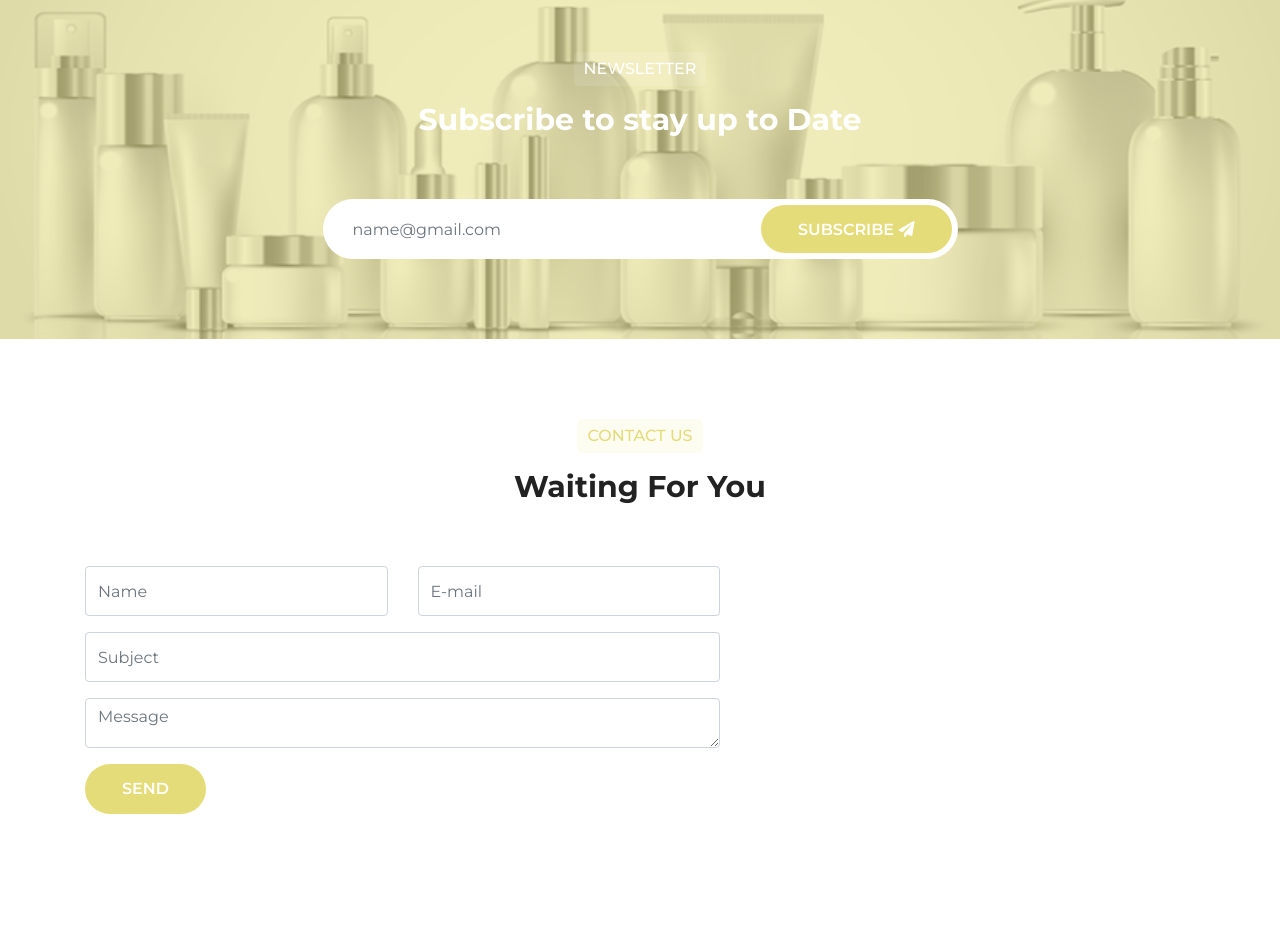
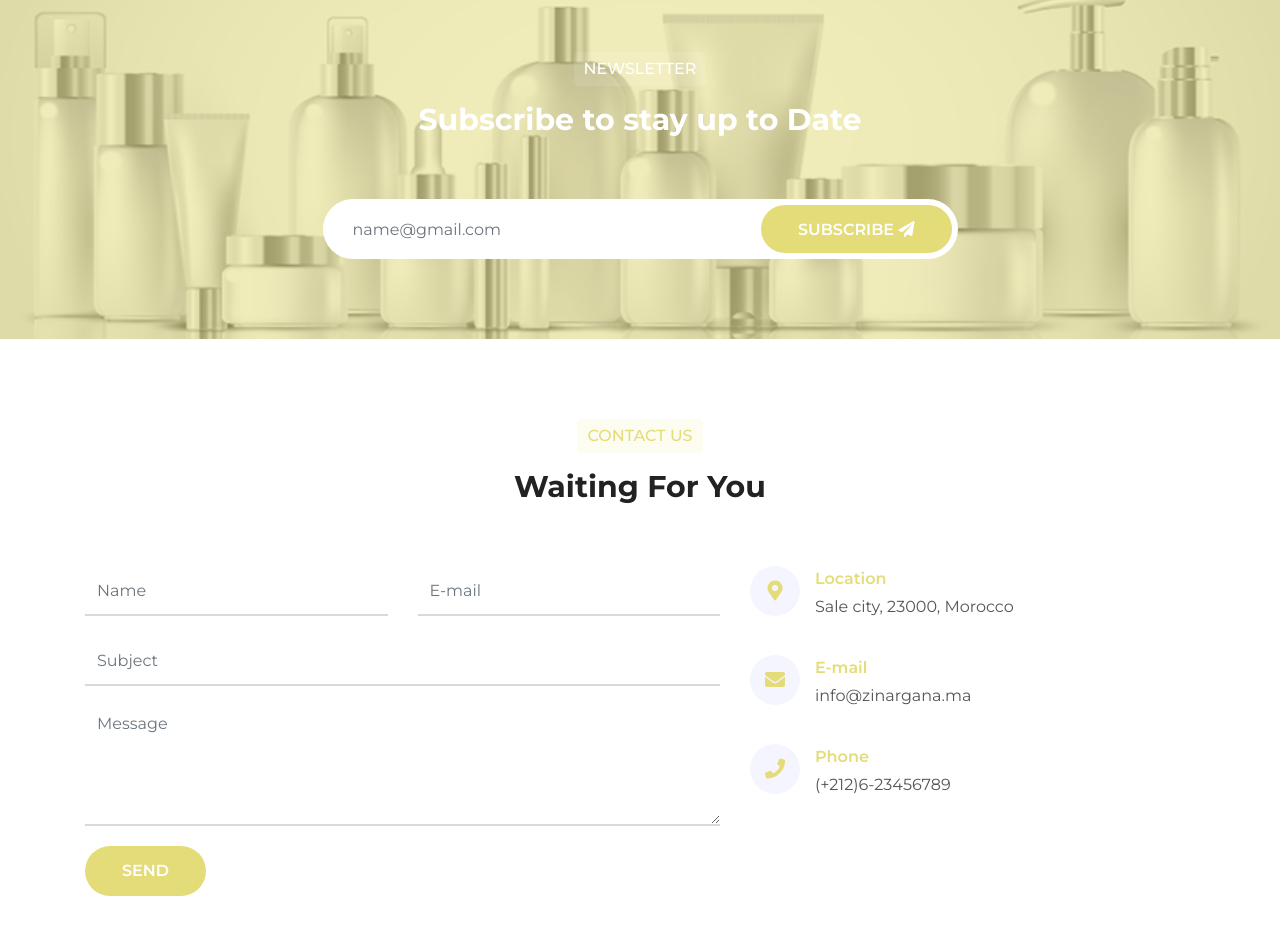
Before and after one commit to RedaMeziouni/Zinargana-landingpage, a plain HTML site: page index.html in a window 1280 px wide. Shown: the part 4489-5423 px from the top of the page. Before the commit the page ends 5383 px from the top, so only its background shows below. Drawn offline with Linux system fonts and the light colour scheme.

Commit message:
Contact section 101

```diff
--- a/css/skins/crimson.css
+++ b/css/skins/crimson.css
@@ -12,6 +12,8 @@
     background-color: #E4DC79;
 }
 
+.contact-section .contact-item h5,
+.contact-section .contact-item .icon i,
 .faq-section .support-text a,
 .testimonial-section .owl-carousel .owl-nav button.owl-next,
 .testimonial-section .owl-carousel .owl-nav button.owl-prev,
@@ -25,6 +27,7 @@
     color: #E4DC79;
 }
 
+.contact-section .contact-form .form-control:focus,
 .testimonial-section .client-info img {
     border-color: #E4DC79;
 }
--- a/css/style.css
+++ b/css/style.css
@@ -745,10 +745,59 @@
     padding: 80px 0 80px;
   }
 
+
+  .contact-section .contact-form .form-group {
+    margin-bottom: 20px;
+  }
+
   .contact-section .contact-form .form-control {
     height: 50px;
+    color: #555;
+    border: none;
+    border-bottom: 2px solid #d9d9d9;
+    border-radius: 0px;
+    transition: all 0.5s ease;
   }
 
+  .contact-section .contact-form textarea.form-control {
+    height: 120px;
+  }
   .contact-section .contact-form .form-control:focus{
+    box-shadow: none;
+  }
 
+  .contact-section .contact-item {
+    position: relative;
+    padding-left: 65px;
+    margin-bottom: 35px;
   }
+  .contact-section .contact-item .icon {
+    height: 50px;
+    width: 50px;
+    background-color: #f5f5ff;
+    border-radius: 50%;
+    text-align: center;
+    position: absolute;
+    left: 0;
+    top: 0;
+  }
+
+  .contact-section .contact-item .icon i{
+    line-height: 50px;
+    font-size: 20px;
+  }
+
+  .contact-section .contact-item h5 {
+    font-size: 16px;
+    font-weight: 600;
+    line-height: 26px;
+    margin: 0 0 2px;
+  }
+
+  .contact-section .contact-item p {
+    font-size: 16px;
+    font-weight: 400;
+    line-height: 26px;
+    color: #555;
+    margin: 0;
+  }
--- a/index.html
+++ b/index.html
@@ -663,7 +663,37 @@
             <!-- End Button -->
           </form>
         </div>
-        <div class="col-md-5"></div>
+        <div class="col-md-5">
+          <!-- Location Start -->
+          <div class="contact-item">
+            <div class="icon">
+              <i class="fas fa-map-marker-alt"></i>
+            </div>
+            <h5>Location</h5>
+            <p>Sale city, 23000, Morocco</p>
+          </div>
+          <!-- Location End ! -->
+
+          <!-- Mail Start -->
+          <div class="contact-item">
+            <div class="icon">
+              <i class="fas fa-envelope"></i>
+            </div>
+            <h5>E-mail</h5>
+            <p>info@zinargana.ma</p>
+          </div>
+          <!-- Mail End ! -->
+
+          <!-- Phone Start -->
+          <div class="contact-item">
+            <div class="icon">
+              <i class="fas fa-phone"></i>
+            </div>
+            <h5>Phone</h5>
+            <p>(+212)6-23456789</p>
+          </div>
+          <!-- Phone End ! -->
+        </div>
       </div>
     </div>
   </section>
```
